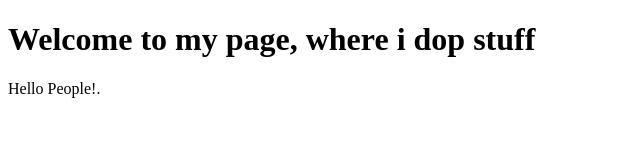
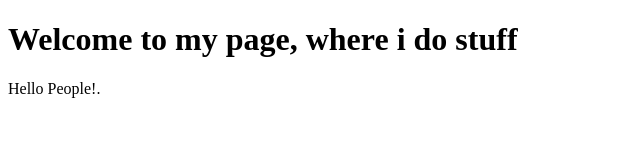
Before and after one commit to SyCode7/SyCode7.github.io, a plain HTML site: page New folder/index.html in a window 1280 px wide. Shown: the whole page, without its empty margins (0-640 px from the left). Drawn offline with Linux system fonts and the light colour scheme.

Commit message:
Update index.html

```diff
--- a/New folder/index.html
+++ b/New folder/index.html
@@ -5,7 +5,7 @@
 </head>
 <body>
 
-<h1>Welcome to my page, where i dop stuff</h1>
+<h1>Welcome to my page, where i do stuff</h1>
 <p>Hello People!.</p>
 
 </body>
```
